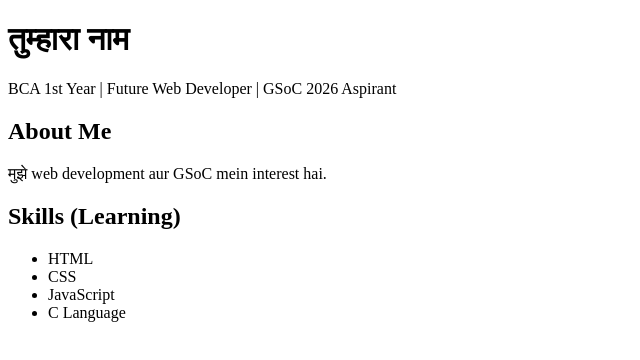
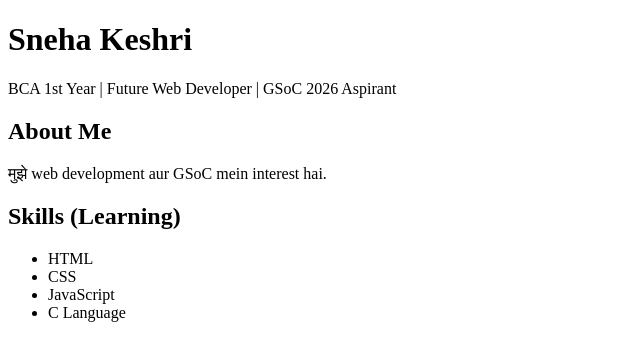
Before and after one commit to snehakeshri3020-lang/Snehakeshriiii-, a plain HTML site: page Index.html in a window 1280 px wide. Shown: the whole page, without its empty margins (0-640 px from the left). Drawn offline with Linux system fonts and the light colour scheme.

Commit message:
Update Index.html

```diff
--- a/Index.html
+++ b/Index.html
@@ -5,7 +5,7 @@
   <title>My Portfolio</title>
 </head>
 <body>
-  <h1>तुम्हारा नाम</h1>
+  <h1>Sneha Keshri</h1>
   <p>BCA 1st Year | Future Web Developer | GSoC 2026 Aspirant</p>
 
   <h2>About Me</h2>
```
